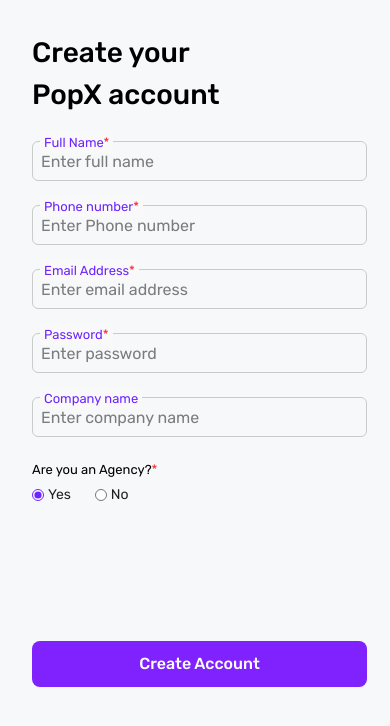
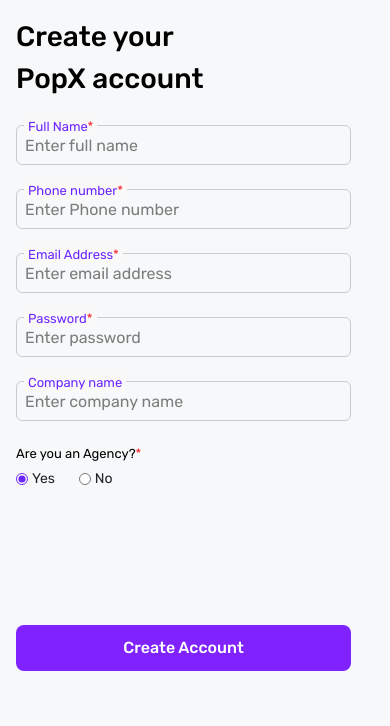
Before and after one commit to dhirajharane/popX, a React (Vite) app: page / in a window 390 px wide. Both pictures are taken after a click on the button "Create Account". Shown: the top 726 px of the page. Built offline with nearby package versions, Linux system fonts and the light colour scheme.

Commit message:
making app  perfectly responsive

```diff
--- a/src/Components/MobileFrame.jsx
+++ b/src/Components/MobileFrame.jsx
@@ -15,7 +15,7 @@
   // On mobile,
   if (isMobile) {
     return (
-      <div className="min-h-screen bg-[#F7F8F9] flex justify-start p-4">
+      <div className="min-h-screen bg-[#F7F8F9] flex justify-start">
         <div className="w-full h-[812px]">{children}</div>
       </div>
     );
--- a/src/Components/Profile.jsx
+++ b/src/Components/Profile.jsx
@@ -1,7 +1,7 @@
 const Profile = () => {
   return (
     <div className="min-h-screen flex flex-col">
-      <div className="bg-white h-[68px] shadow-sm flex items-center px-4">
+      <div className="bg-white h-[68px]  shadow-sm flex items-center px-4">
         <h2 className="w-[146px] h-[22px] text-left text-[18px] leading-[21px] font-normal text-[#1D2226] capitalize">
           Account Setting
         </h2>
```
